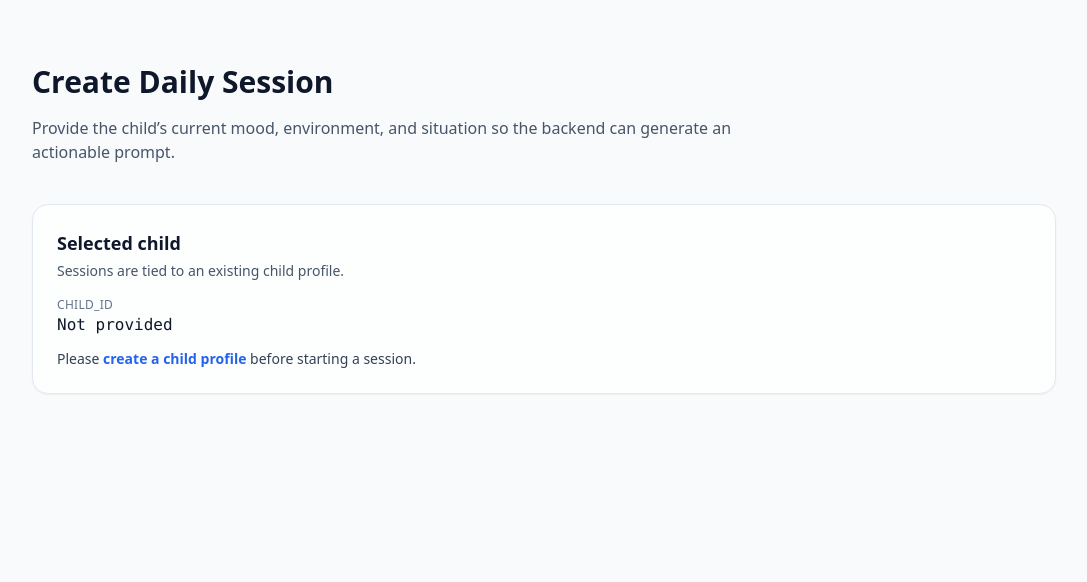
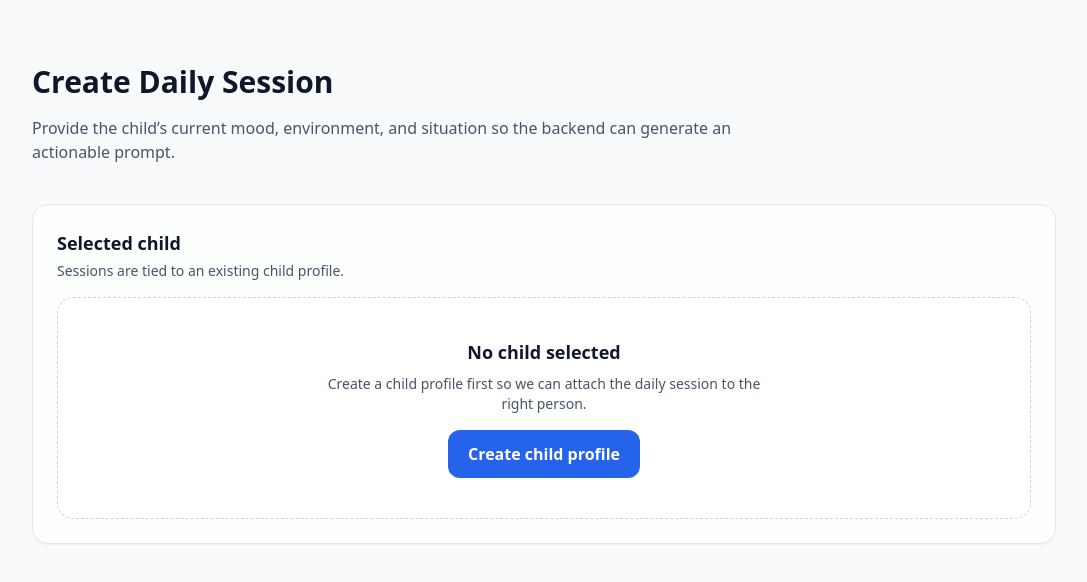
Before and after one commit to hri-autism/hri-autism-frontend, a React (Vite) app: page /session/new in a window 1280 px wide. Shown: the top 582 px of the page, without its empty margins (96-1183 px from the left). Built offline with nearby package versions, Linux system fonts and the light colour scheme; no server answers.

Commit message:
:feat: added tag, empty state, and loading overlay components.

```diff
--- /dev/null
+++ b/src/components/ui/EmptyState.tsx
@@ -0,0 +1,54 @@
+import type { ReactNode } from 'react'
+import { Button } from './Button'
+
+export type EmptyStateAction = {
+  label: string
+  onClick?: () => void
+  href?: string
+  variant?: 'primary' | 'secondary' | 'ghost'
+}
+
+type EmptyStateProps = {
+  title: string
+  description?: ReactNode
+  icon?: ReactNode
+  actions?: EmptyStateAction[]
+  className?: string
+}
+
+export function EmptyState({
+  title,
+  description,
+  icon,
+  actions = [],
+  className = '',
+}: EmptyStateProps) {
+  return (
+    <div
+      className={`flex flex-col items-center gap-4 rounded-2xl border border-dashed border-slate-300 bg-white/70 px-6 py-10 text-center ${className}`}
+    >
+      {icon ? <div className="text-3xl text-slate-400">{icon}</div> : null}
+      <div className="space-y-2">
+        <h3 className="text-lg font-semibold text-slate-900">{title}</h3>
+        {description ? (
+          <p className="max-w-md text-sm text-slate-600">{description}</p>
+        ) : null}
+      </div>
+      {actions.length > 0 ? (
+        <div className="flex flex-wrap justify-center gap-3">
+          {actions.map(({ label, onClick, href, variant = 'primary' }) => (
+            <Button
+              key={label}
+              as={href ? 'link' : 'button'}
+              href={href}
+              onClick={onClick}
+              variant={variant}
+            >
+              {label}
+            </Button>
+          ))}
+        </div>
+      ) : null}
+    </div>
+  )
+}
--- /dev/null
+++ b/src/components/ui/LoadingOverlay.tsx
@@ -0,0 +1,27 @@
+import type { ReactNode } from 'react'
+import { Spinner } from './Spinner'
+
+type LoadingOverlayProps = {
+  label?: string
+  children?: ReactNode
+  className?: string
+}
+
+export function LoadingOverlay({
+  label = 'Loading...',
+  children,
+  className = '',
+}: LoadingOverlayProps) {
+  return (
+    <div
+      className={`absolute inset-0 z-10 flex items-center justify-center bg-white/70 backdrop-blur-sm ${className}`}
+      role="status"
+      aria-live="polite"
+    >
+      <div className="flex items-center gap-3 rounded-xl border border-slate-200 bg-white px-4 py-3 text-sm text-slate-700 shadow-sm">
+        <Spinner size="md" />
+        <span>{children ?? label}</span>
+      </div>
+    </div>
+  )
+}
--- /dev/null
+++ b/src/components/ui/Tag.tsx
@@ -0,0 +1,33 @@
+import type { ReactNode } from 'react'
+
+type TagVariant = 'neutral' | 'info' | 'success' | 'danger'
+
+type TagProps = {
+  variant?: TagVariant
+  icon?: ReactNode
+  children: ReactNode
+  className?: string
+}
+
+const variantClasses: Record<TagVariant, string> = {
+  neutral: 'bg-slate-200 text-slate-700',
+  info: 'bg-blue-100 text-blue-700',
+  success: 'bg-green-100 text-green-700',
+  danger: 'bg-red-100 text-red-700',
+}
+
+export function Tag({
+  variant = 'neutral',
+  icon,
+  children,
+  className = '',
+}: TagProps) {
+  return (
+    <span
+      className={`inline-flex items-center gap-2 rounded-full px-3 py-1 text-xs font-medium ${variantClasses[variant]} ${className}`}
+    >
+      {icon ? <span className="inline-flex">{icon}</span> : null}
+      <span>{children}</span>
+    </span>
+  )
+}
--- a/src/components/ui/index.ts
+++ b/src/components/ui/index.ts
@@ -1,7 +1,10 @@
 export { Button, buttonClasses } from './Button'
 export { Card } from './Card'
+export { EmptyState } from './EmptyState'
 export { FormSection } from './FormSection'
+export { LoadingOverlay } from './LoadingOverlay'
 export { PageContainer } from './PageContainer'
 export { SectionHeader } from './SectionHeader'
 export { Spinner } from './Spinner'
 export { StatusBanner } from './StatusBanner'
+export { Tag } from './Tag'
--- a/src/pages/ChildNew.tsx
+++ b/src/pages/ChildNew.tsx
@@ -6,6 +6,7 @@ import { useChild } from '../hooks/useChild'
 import { Select, TextArea, TextInput } from '../components/form'
 import {
   Button,
+  LoadingOverlay,
   FormSection,
   PageContainer,
   SectionHeader,
@@ -185,11 +186,9 @@ function ChildNew() {
         }
       />
 
-      <form onSubmit={handleSubmit} className="space-y-8">
+      <form onSubmit={handleSubmit} className="relative space-y-8">
         {isSubmitting ? (
-          <StatusBanner variant="loading">
-            Creating child profile...
-          </StatusBanner>
+          <LoadingOverlay label="Creating child profile..." />
         ) : feedback ? (
           <StatusBanner variant="error">{feedback}</StatusBanner>
         ) : null}
--- a/src/pages/SessionNew.tsx
+++ b/src/pages/SessionNew.tsx
@@ -12,7 +12,9 @@ import { Select, TextArea } from '../components/form'
 import {
   Button,
   Card,
+  EmptyState,
   FormSection,
+  LoadingOverlay,
   PageContainer,
   SectionHeader,
   StatusBanner,
@@ -197,34 +199,36 @@ function SessionNew() {
         title="Selected child"
         description="Sessions are tied to an existing child profile."
       >
+        {childId ? (
           <div className="space-y-3 text-sm text-slate-700">
             <div>
               <p className="text-xs uppercase tracking-wide text-slate-500">
                 child_id
               </p>
-            <p className="font-mono text-base text-slate-900">
-              {childId || 'Not provided'}
+              <p className="font-mono text-base text-slate-900 break-words">
+                {childId}
               </p>
             </div>
-          {!childId && (
-            <p>
-              Please{' '}
-              <Link
-                to="/child/new"
-                className="font-semibold text-blue-600 hover:text-blue-500"
-              >
-                create a child profile
-              </Link>{' '}
-              before starting a session.
-            </p>
+          </div>
+        ) : (
+          <EmptyState
+            title="No child selected"
+            description="Create a child profile first so we can attach the daily session to the right person."
+            actions={[
+              {
+                label: 'Create child profile',
+                href: '/child/new',
+                variant: 'primary',
+              },
+            ]}
+          />
         )}
-        </div>
       </Card>
 
       {childId && (
-        <form onSubmit={handleSubmit} className="space-y-8">
+        <form onSubmit={handleSubmit} className="relative space-y-8">
           {isSubmitting ? (
-            <StatusBanner variant="loading">Generating prompt...</StatusBanner>
+            <LoadingOverlay label="Generating prompt..." />
           ) : feedback ? (
             <StatusBanner variant="error">{feedback}</StatusBanner>
           ) : null}
--- a/src/pages/SessionSuccess.tsx
+++ b/src/pages/SessionSuccess.tsx
@@ -7,6 +7,7 @@ import {
   PageContainer,
   SectionHeader,
   StatusBanner,
+  Tag,
   buttonClasses,
 } from '../components/ui'
 
@@ -193,12 +194,7 @@ function SessionSuccess() {
                 </p>
                 <div className="flex flex-wrap gap-2">
                   {environmentChips.map((chip) => (
-                  <span
-                    key={chip}
-                    className="inline-flex items-center rounded-full bg-slate-200 px-3 py-1 text-xs font-medium text-slate-700"
-                  >
-                    {chip}
-                  </span>
+                    <Tag key={chip}>{chip}</Tag>
                   ))}
                 </div>
               </div>
```
Lines whose indentation alone changed are shown as unchanged.
